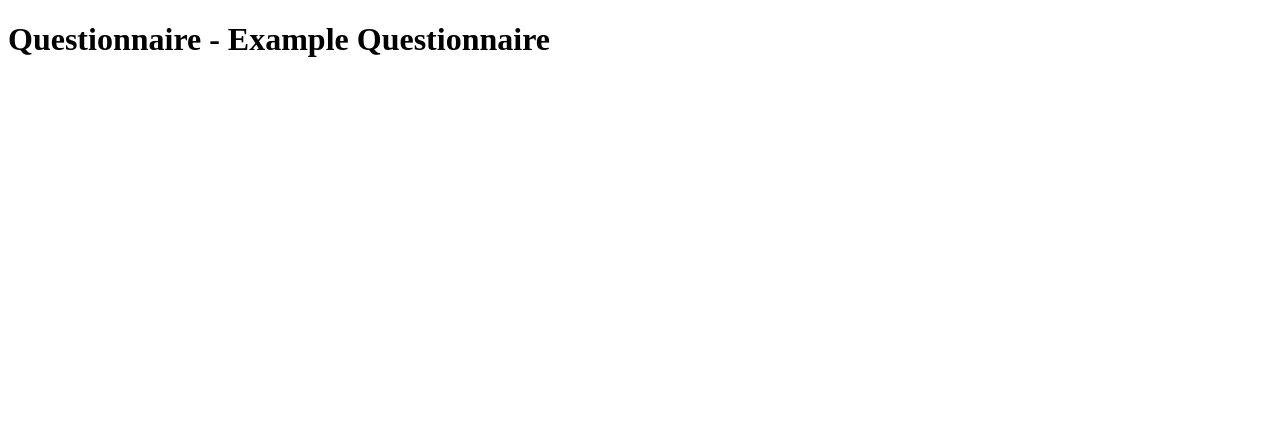
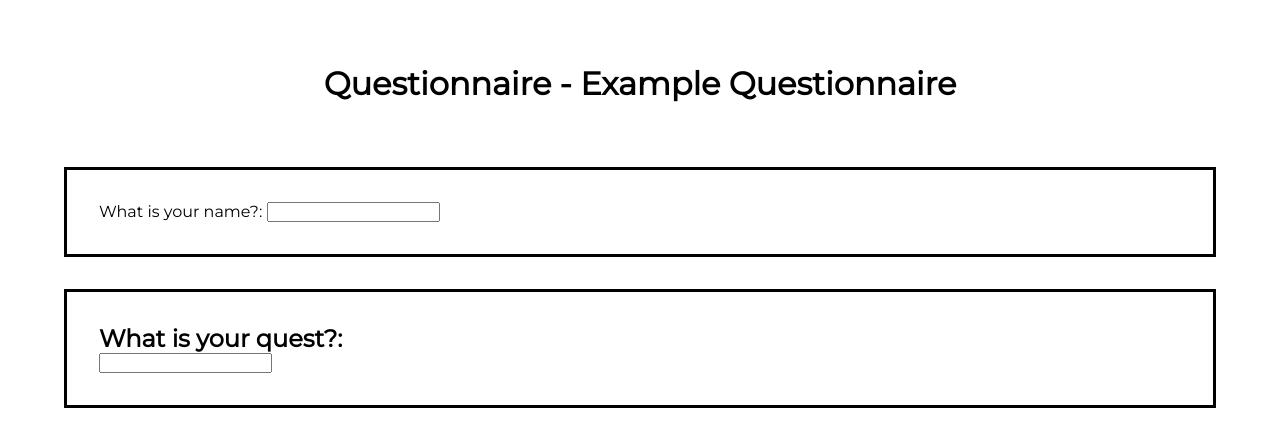
Before and after one commit to patrickmilnes/WEBPROG_CW, a website: page public/index.html in a window 1280 px wide. Drawn offline with Linux system fonts and the light colour scheme.

Commit message:
Added fonts and starting aligning

```diff
--- /dev/null
+++ b/public/css/style.css
@@ -0,0 +1,25 @@
+@import url('https://fonts.googleapis.com/css?family=Montserrat&display=swap');
+
+* {
+    margin: 0;
+    padding: 0;
+    font-family: 'Montserrat', sans-serif;
+}
+
+#questionnaire-title {
+    text-align: center;
+    margin: 2em;
+}
+
+.question {
+    margin: 2em;
+    padding: 2em;
+    border: solid;
+}
+
+#questionnaire-form {
+    margin: auto;
+    margin-left: 2em;
+    margin-right: 2em;
+    /* border: solid; */
+}
--- a/public/index.html
+++ b/public/index.html
@@ -5,9 +5,23 @@
     <meta name="viewport" content="width=device-width, initial-scale=1.0">
     <title>Questionnaire</title>
     <script src="js/index.js"></script>
+    <link rel="stylesheet" href="css/style.css">
 </head>
 <body>
-    <h1>Questionnaire - Example Questionnaire</h1>
+    <h1 id="questionnaire-title">Questionnaire - Example Questionnaire</h1>
     <ul id="list"></ul>
+
+    <form action="" id="questionnaire-form">
+        <div class="question">
+            <label for="name">What is your name?:</label>
+            <input type="text" name="name" id="n">
+        </div>
+
+        <div class="question">
+            <h2>What is your quest?:</h2>
+            <input type="text" name="quest" id="q">
+        </div>
+
+    </form>
 </body>
 </html>
```
